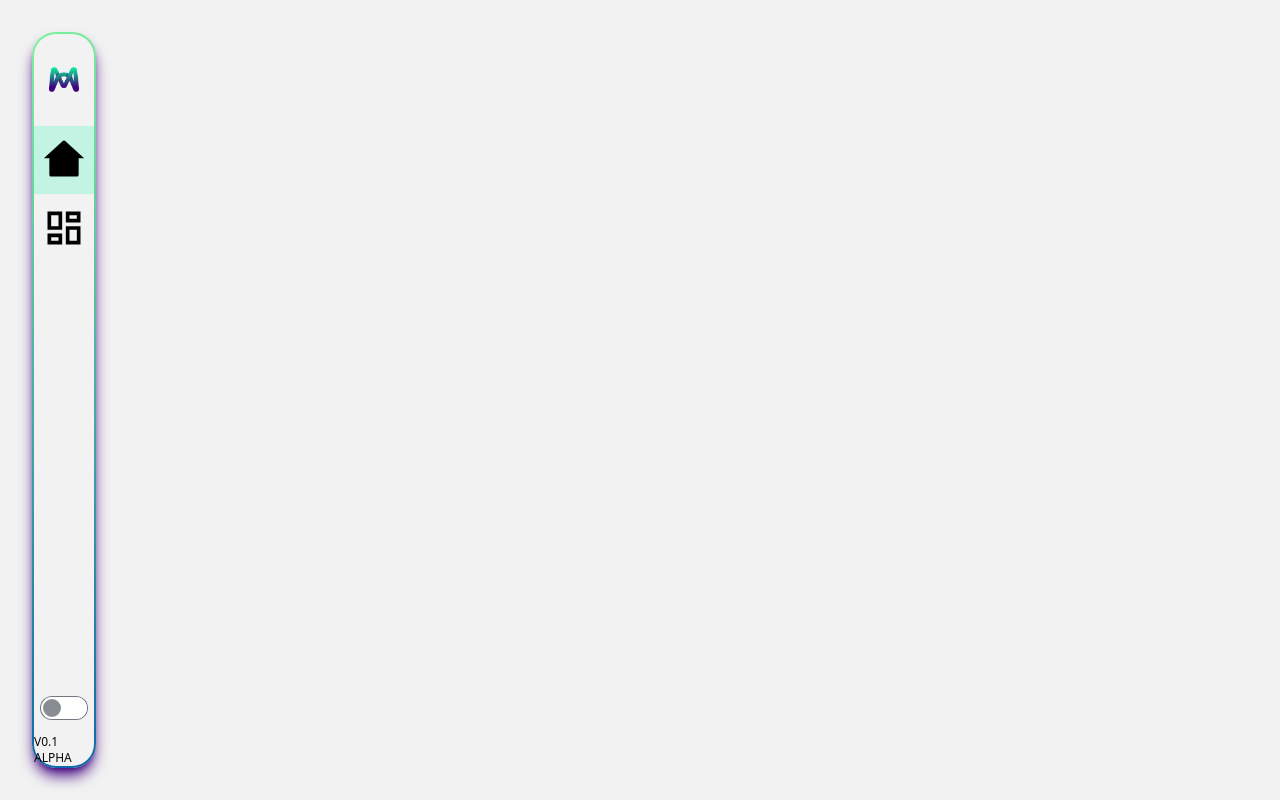
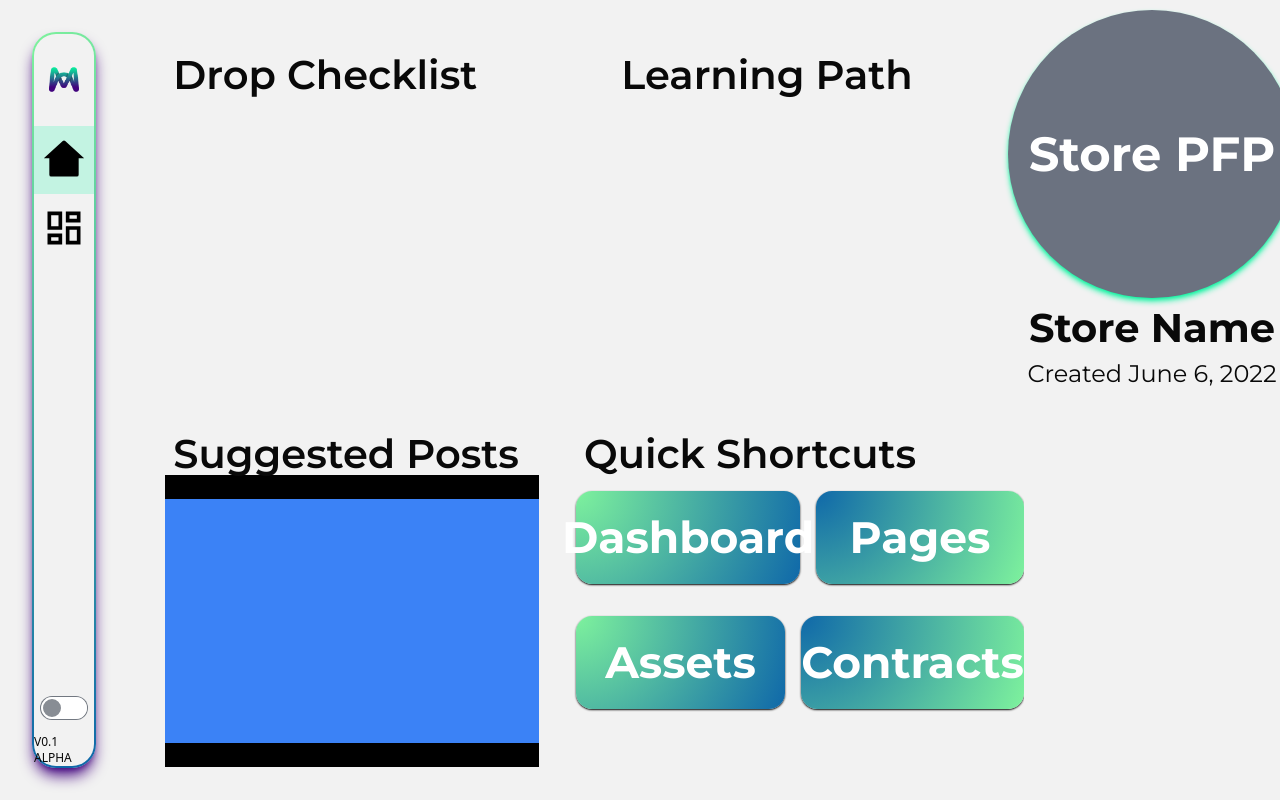
Before and after one commit to Monatize/layer1, a Next.js app: page /home in a window 1280 px wide. Built offline with nearby package versions, Linux system fonts and the light colour scheme.

Commit message:
Created dockerfile, escaped ' i walkthrough, and changed default tab

```diff
--- a/components/dashboard/WalkthroughModal.tsx
+++ b/components/dashboard/WalkthroughModal.tsx
@@ -10,7 +10,7 @@ const WalkthroughModal = (props: ModalProps) => {
                     <img src="/m-grad.png" className="w-20" />
                 </div>
                 <div className="w-full h-1/5 flex justify-center items-center">
-                    <h1 className="font-mt text-3xl font-semibold text-black">Welcome, let's take a look around</h1>
+                    <h1 className="font-mt text-3xl font-semibold text-black">Welcome, let&apos;s take a look around</h1>
                 </div>
             </div>
         </div>
--- a/pages/home/index.tsx
+++ b/pages/home/index.tsx
@@ -8,7 +8,7 @@ import Sidebar from "../../components/dashboard/Sidebar";
 import WalkthroughModal from "../../components/dashboard/WalkthroughModal";
 
 const Admin: NextPage = () => {
-	const [tab, setTab] = useState("dashboard");
+	const [tab, setTab] = useState("home");
 	const [theme, setTheme] = useState("light");
 	const [firstTime, setFirstTime] = useState(true);
 
```
Also changed, not shown: 1 other file (tests, documents, lock files or other folders).
